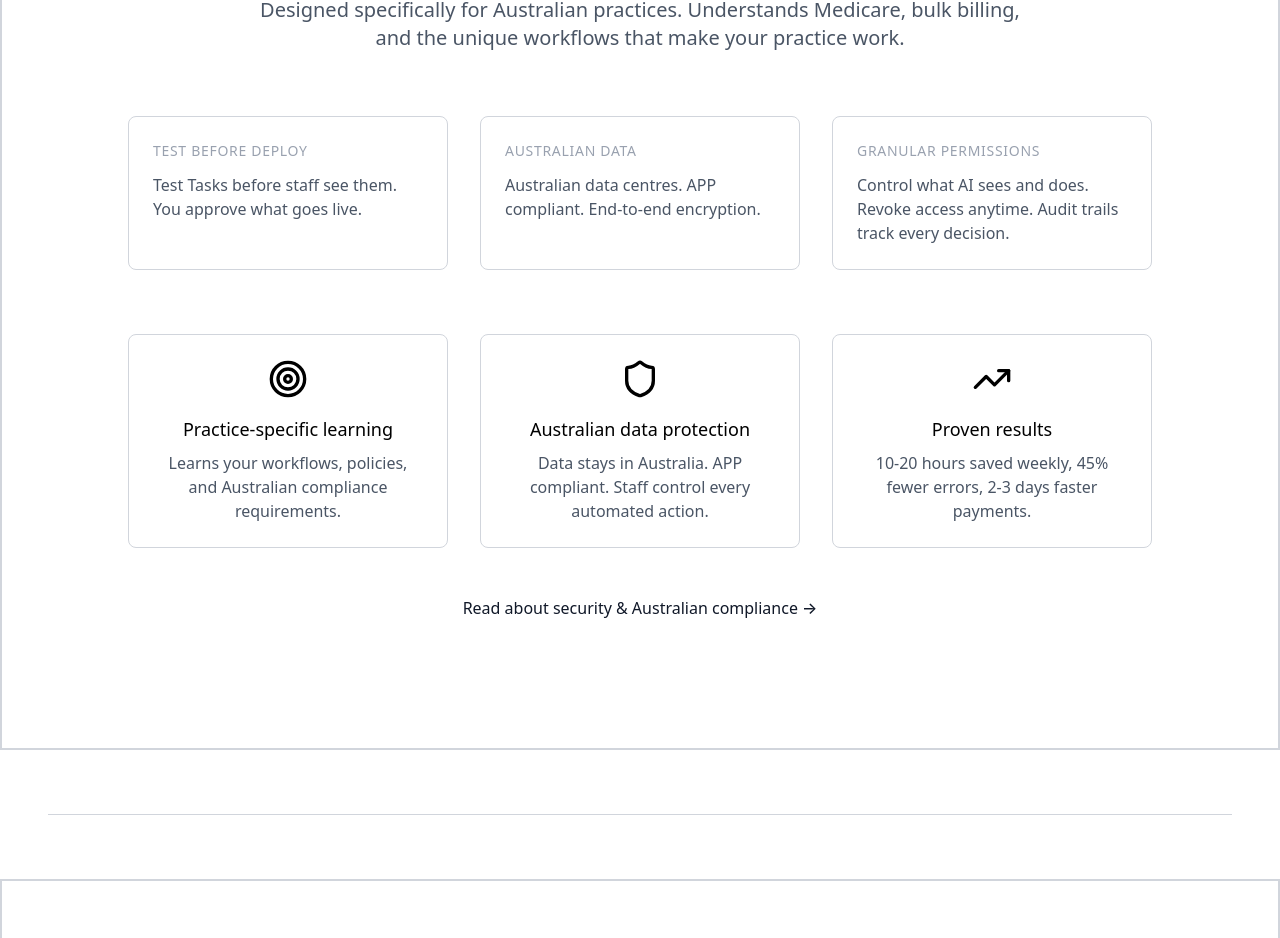
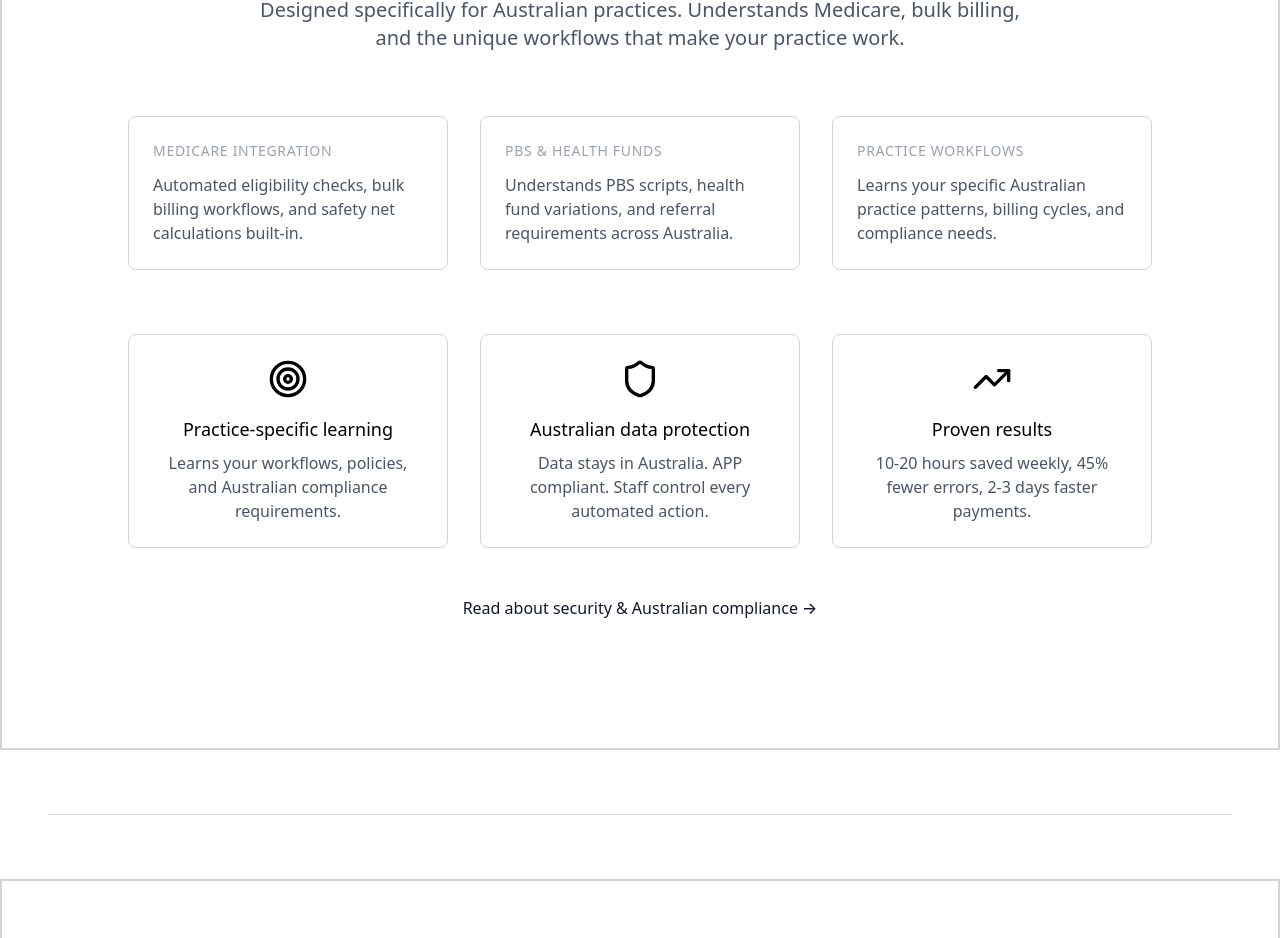
Before and after one commit to madebyturner/miyagi-site, a React (Vite) app: page / in a window 1280 px wide. Shown: the part 4277-5215 px from the top of the page. Built offline with nearby package versions, Linux system fonts and the light colour scheme.

Commit message:
Align section content with Australian healthcare reality heading

```diff
--- a/src/pages/Home.jsx
+++ b/src/pages/Home.jsx
@@ -169,23 +169,23 @@ export default function Home() {
 
           <div className="grid md:grid-cols-3 gap-8 mb-16">
             <div className="border border-gray-300 rounded-lg p-6">
-              <div className="text-sm uppercase tracking-wider text-gray-400 mb-3">Test before deploy</div>
+              <div className="text-sm uppercase tracking-wider text-gray-400 mb-3">Medicare integration</div>
               <p className="text-gray-600">
-                Test Tasks before staff see them. You approve what goes live.
+                Automated eligibility checks, bulk billing workflows, and safety net calculations built-in.
               </p>
             </div>
 
             <div className="border border-gray-300 rounded-lg p-6">
-              <div className="text-sm uppercase tracking-wider text-gray-400 mb-3">Australian data</div>
+              <div className="text-sm uppercase tracking-wider text-gray-400 mb-3">PBS & health funds</div>
               <p className="text-gray-600">
-                Australian data centres. APP compliant. End-to-end encryption.
+                Understands PBS scripts, health fund variations, and referral requirements across Australia.
               </p>
             </div>
 
             <div className="border border-gray-300 rounded-lg p-6">
-              <div className="text-sm uppercase tracking-wider text-gray-400 mb-3">Granular permissions</div>
+              <div className="text-sm uppercase tracking-wider text-gray-400 mb-3">Practice workflows</div>
               <p className="text-gray-600">
-                Control what AI sees and does. Revoke access anytime. Audit trails track every decision.
+                Learns your specific Australian practice patterns, billing cycles, and compliance needs.
               </p>
             </div>
           </div>
```
